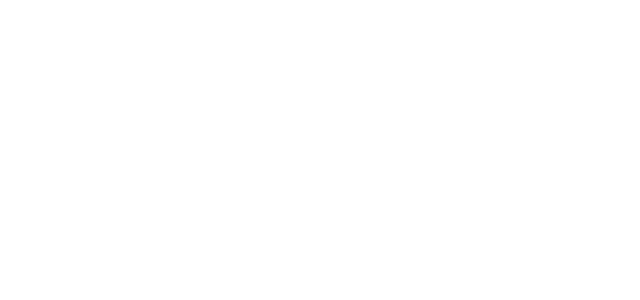
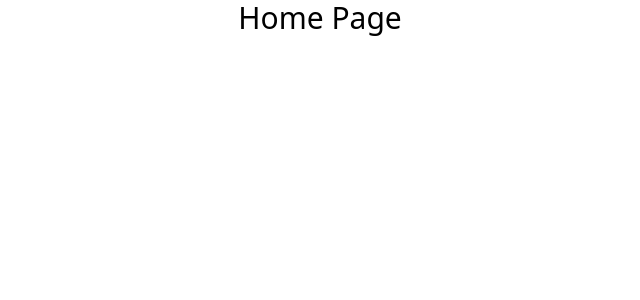
Before and after one commit to Akshay7V/Mern-Eccomerce, a React (Vite) app in the folder client/: page / in a window 1280 px wide. Before the commit this address had no page. Shown: the top 300 px of the page, without its empty margins (320-960 px from the left). Built offline with nearby package versions, Linux system fonts and the light colour scheme.

Commit message:
Home route created, home page created

```diff
--- a/client/src/App.jsx
+++ b/client/src/App.jsx
@@ -2,12 +2,14 @@
 import { BrowserRouter, Route, Routes } from 'react-router-dom'
 import Signin from './components/signin.jsx'
 import Signup from './components/signup.jsx'
+import Home from './pages/Home.jsx'
 
 export default function App() {
   return (
     <div className='h-screen w-screen'>
       <BrowserRouter>
         <Routes>
+          <Route path='/' element={<Home/>} />
           <Route path='/signup' element={<Signup/>} />
           <Route path='/signin' element={<Signin/>} />
         </Routes>
--- /dev/null
+++ b/client/src/pages/Home.jsx
@@ -0,0 +1,7 @@
+import React from 'react'
+
+export default function Home() {
+  return (
+    <div className='text-3xl text-center'>Home Page</div>
+  )
+}
```
